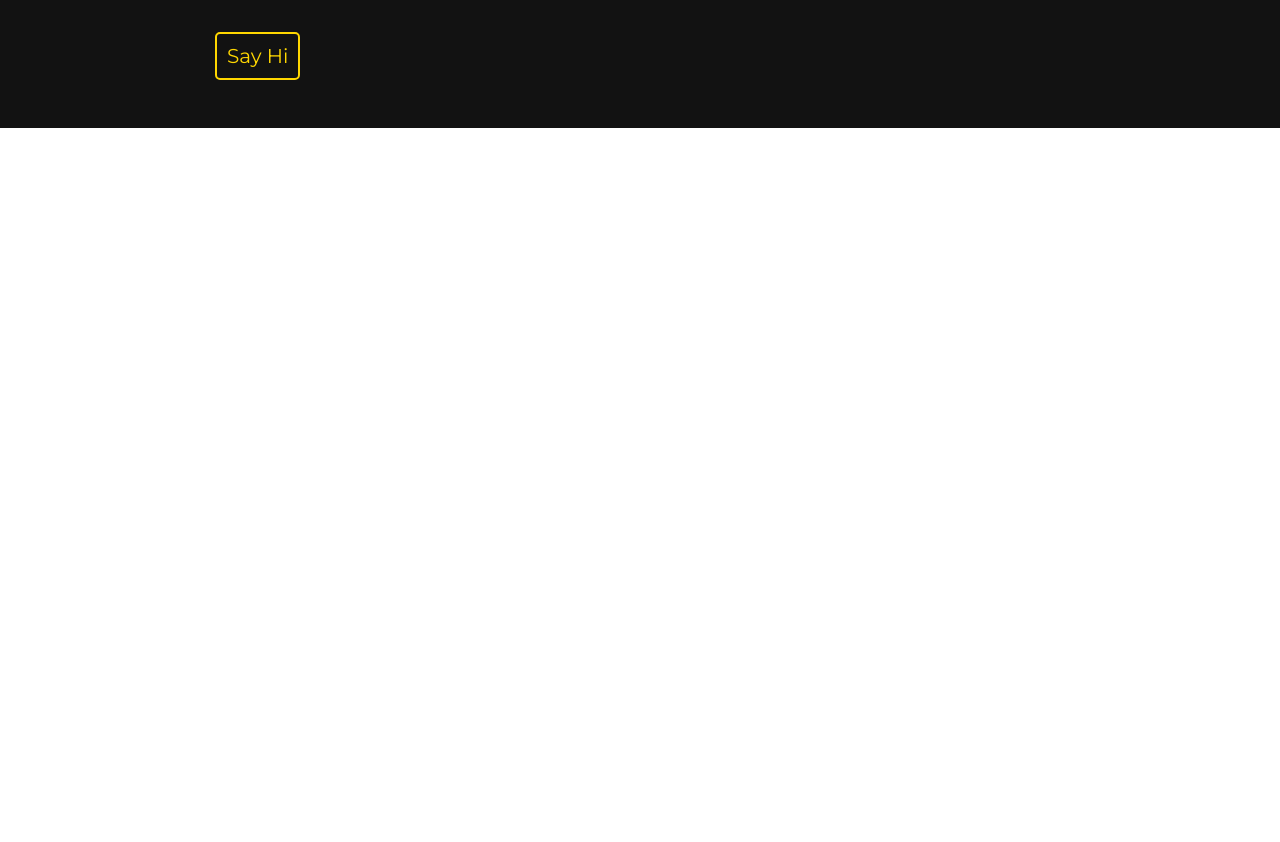
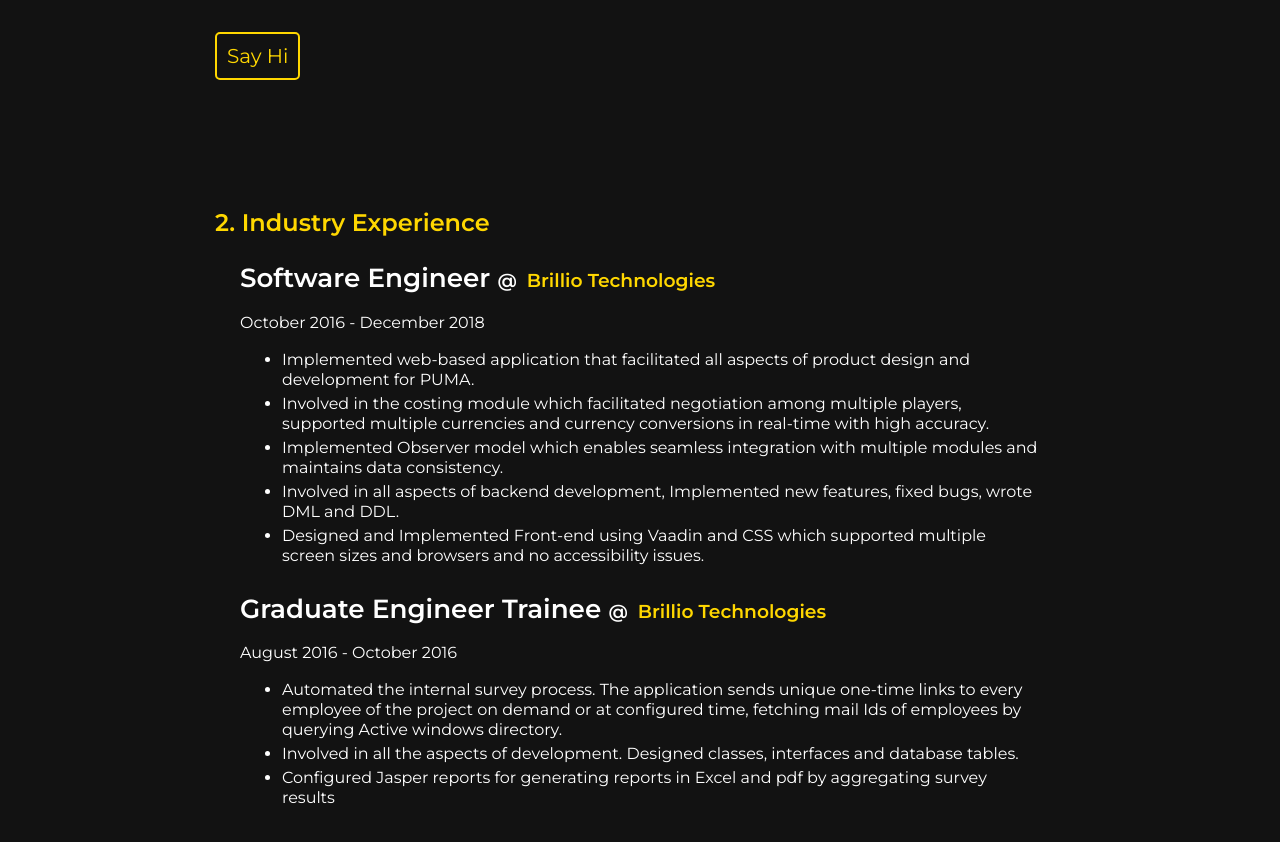
Before and after one commit to kishanhj/p-v1, a React (Create React App) app: page / in a window 1280 px wide. Shown: the part 480-1322 px from the top of the page. Before the commit the page ends 800 px from the top, so only its background shows below. Built offline with nearby package versions, Linux system fonts and the light colour scheme.

Commit message:
Added Experience.js and ExperienceCard.js

```diff
--- a/src/App.js
+++ b/src/App.js
@@ -3,6 +3,7 @@
 import styled from "styled-components"
 import Axios from 'axios';
 import About from './components/About';
+import Experience from './components/Experience';
 
 const StyledContainer = styled.div`
     background-color : #121212;
@@ -40,6 +41,7 @@
     <StyledContainer>
       <Header />
       <About />
+      <Experience experience={profileData.Experience} />
     </StyledContainer>
   );
 }
--- a/src/components/About.js
+++ b/src/components/About.js
@@ -43,11 +43,11 @@
     background-color : transparent;
     margin-top : 20px;
     cursor : pointer;
-    transition : all 1s ease-in-out;
+    transition : all 0s ease-in-out;
     text-decoration : none;
 
-    :hover  {
-        transform : scale(1.1);
+    :hover {
+        font-size : 1.5em;
     }
 `;
 
@@ -60,7 +60,7 @@
     return (
         <StyledContainer id="about">
             <Prefix>Hi, my name is </Prefix>
-            <Title>Kishan Huliyar Jagadeesh</Title>
+            <Title>Kishan Huliyar Jagadeesh.</Title>
             <Postfix>I build websites and Mobile Apps.</Postfix>
             <Desc>
                 I am a Full-stack developer based in New York City, NY.
--- /dev/null
+++ b/src/components/Experience.js
@@ -0,0 +1,29 @@
+import React from "react";
+import styled from "styled-components";
+import ExperienceCard from "./ExperienceCard";
+
+const StyledContainer = styled.section`
+    max-width: 850px;
+    width: 90%;
+    margin: 0 auto;
+    padding: 60px 0;
+    opacity : 1;
+`;
+
+const SectionTitle = styled.h2`
+    color : gold;
+`;
+
+const Experience = ({experience}) => {
+
+    return (
+        <StyledContainer id="experience">
+            <SectionTitle>2. Industry Experience</SectionTitle>
+            {experience && experience.map((exp) =>
+                <ExperienceCard key={exp.key} data={exp} />
+            )}
+        </StyledContainer>
+    )
+}
+
+export default Experience;
--- /dev/null
+++ b/src/components/ExperienceCard.js
@@ -0,0 +1,60 @@
+import React from "react";
+import styled from "styled-components";
+
+const StyledContainer = styled.div`
+    display : block;
+    margin : 25px;
+`;
+
+const Title = styled.h3`
+`;
+
+const Timeline = styled.div`
+
+`;
+
+const Roles = styled.ul`
+    display : flex;
+    flex-direction : column;
+`;
+
+const Role = styled.li`
+    margin : 2px;
+    line-height : 1.25
+`;
+
+const Company = styled.a`
+    color : gold;
+    text-decoration : none;
+    margin-left : 10px;
+
+    :hover {
+        font-size : 1.5em;
+    }
+`;
+
+const Position = styled.span`
+    font-size : 1.4em;
+`;
+
+var count = 1;
+
+const ExperienceCard = ({data}) => {
+
+    return (
+        <StyledContainer>
+            <Title> <Position>{data.position} </Position> @
+                <Company href={data.company_url} target="__blank">
+                     {data.company}
+                </Company>
+            </Title>
+
+            <Timeline>{data.start} - {data.end} </Timeline>
+            <Roles>
+                {data.roles.map((role) => <Role key={count++}> {role} </Role>)}
+            </Roles>
+        </StyledContainer>
+    );
+}
+
+export default ExperienceCard;
--- a/src/components/Header.js
+++ b/src/components/Header.js
@@ -87,7 +87,7 @@
                     <LinkContainer>
                         <OL>
                             <Link href="#about"> <li>About</li> </Link>
-                            <Link href="/"> <li>Experience</li> </Link>
+                            <Link href="#experience"> <li>Experience</li> </Link>
                             <Link href="/"> <li>Projects</li> </Link>
                             <Link href="/"> <li>Contact</li> </Link>
                         </OL>
--- a/src/data/data.json
+++ b/src/data/data.json
@@ -4,9 +4,36 @@
         "Summary" : {
 
         },
-        "Experience" : {
-
-        },
+        "Experience" : [
+            {
+                "key" : 1,
+                "company" : "Brillio Technologies",
+                "company_url" : "https://www.brillio.com/",
+                "position" : "Software Engineer",
+                "start" : "October 2016",
+                "end" : "December 2018",
+                "roles" : [
+                    "Implemented web-based application that facilitated all aspects of product design and development for PUMA.",
+                    "Involved in the costing module which facilitated negotiation among multiple players, supported multiple currencies and currency conversions in real-time with high accuracy.",
+                    "Implemented Observer model which enables seamless integration with multiple modules and maintains data consistency.",
+                    "Involved in all aspects of backend development, Implemented new features, fixed bugs, wrote DML and DDL.",
+                    "Designed and Implemented Front-end using Vaadin and CSS which supported multiple screen sizes and browsers and no accessibility issues."
+                ]
+            },
+            {
+                "key" : 2,
+                "company" : "Brillio Technologies",
+                "company_url" : "https://www.brillio.com/",
+                "position" : "Graduate Engineer Trainee",
+                "start" : "August 2016",
+                "end" : "October 2016",
+                "roles" : [
+                    "Automated the internal survey process. The application sends unique one-time links to every employee of the project on demand or at configured time, fetching mail Ids of employees by querying Active windows directory.",
+                    "Involved in all the aspects of development. Designed classes, interfaces and database tables.",
+                    "Configured Jasper reports for generating reports in Excel and pdf by aggregating survey results"
+                ]
+            }
+        ],
         "Projects" : {
 
         },
```
